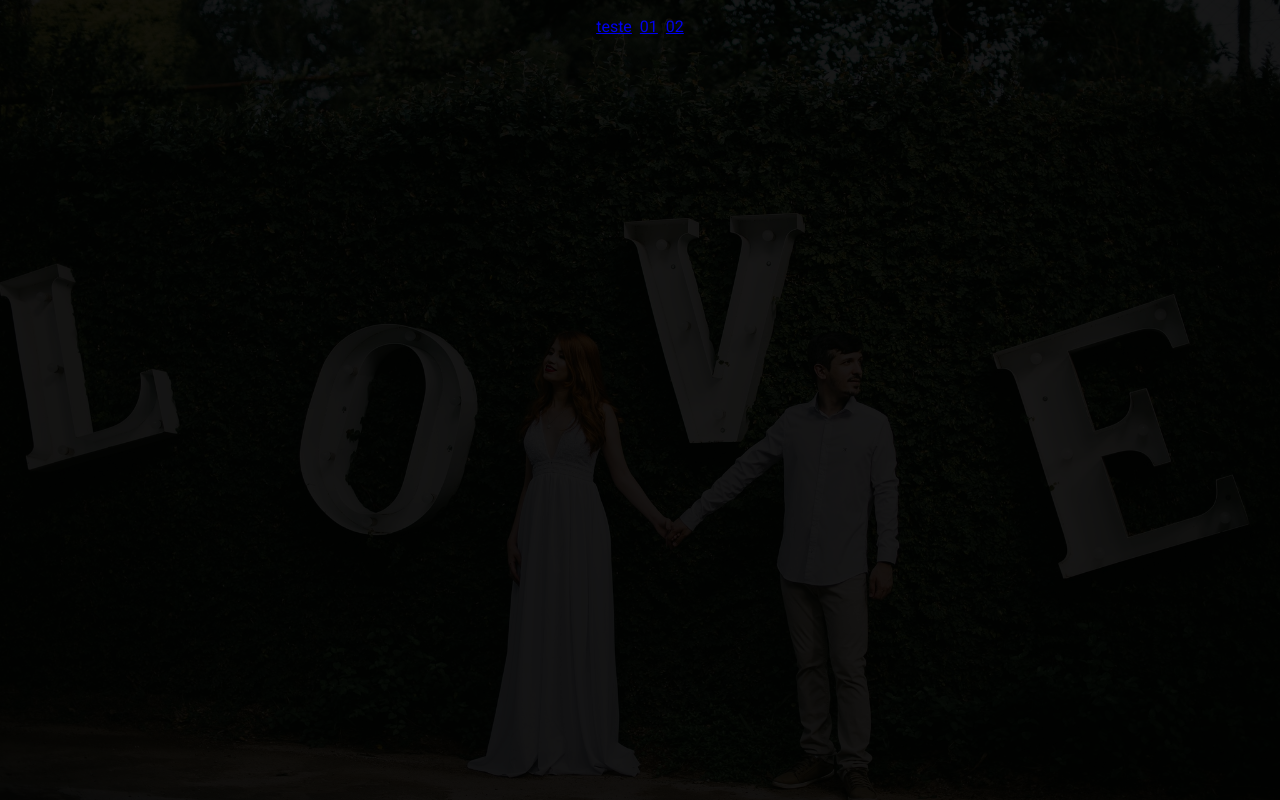
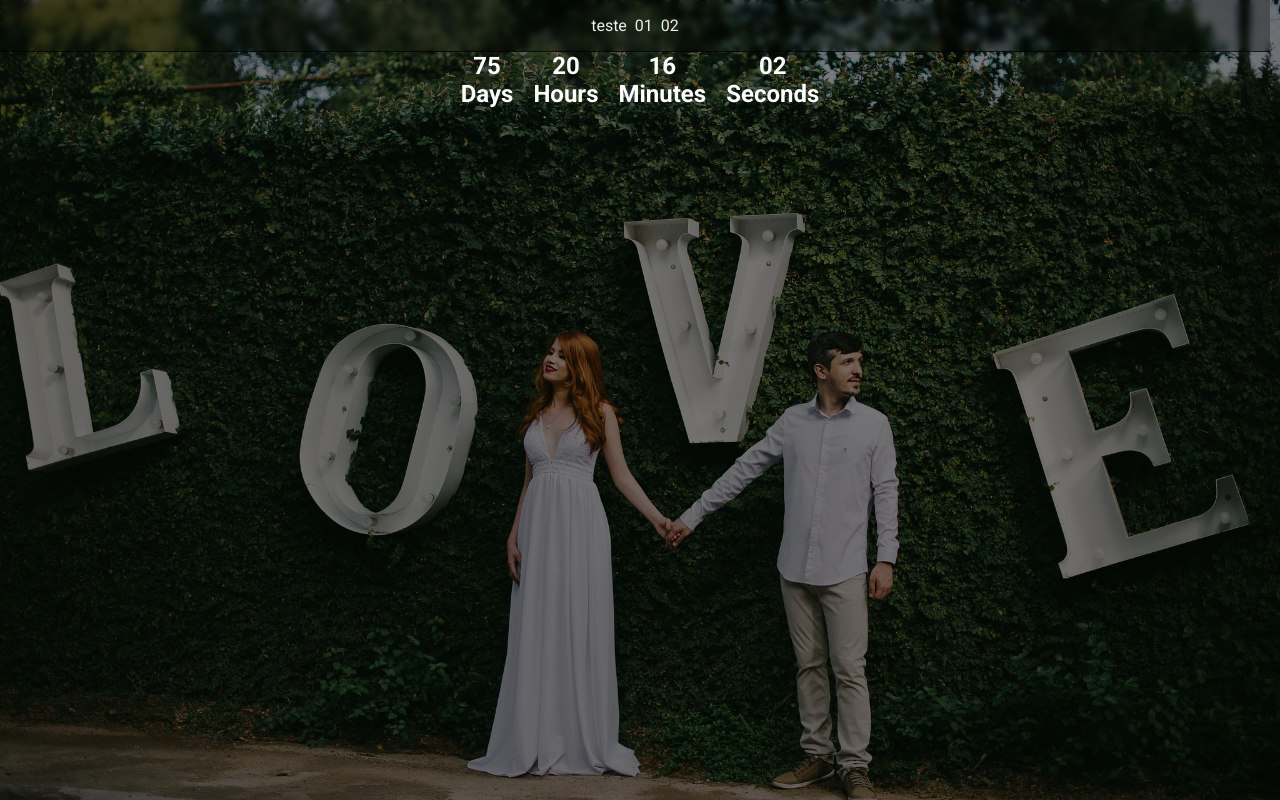
Before and after one commit to kaiopomini/kaioekamilawedding, a React (Vite) app: page / in a window 1280 px wide. Built offline with nearby package versions, Linux system fonts and the light colour scheme.

Commit message:
fix: ovelay styles

```diff
--- a/src/components/Countdown/index.tsx
+++ b/src/components/Countdown/index.tsx
@@ -8,12 +8,25 @@ const CountdownContainer = styled.div`
   font-size: 24px;
   font-weight: bold;
   text-align: center;
+
+  &::after {
+    content: '';
+    position: absolute;
+    top: 0;
+    left: 0;
+    width: 100%;
+    height: 100%;
+    background-color: black;
+    opacity: 0.5;
+    z-index: -1;
+  }
 `;
 
 const TimeContainer = styled.div`
   display: flex;
   flex-direction: column;
   margin: 0 10px;
+  color: white;
 `;
 
 interface Props extends React.HTMLAttributes<HTMLDivElement> {
--- a/src/components/Page/styles.ts
+++ b/src/components/Page/styles.ts
@@ -1,24 +1,13 @@
 import styled from 'styled-components';
+
+import img001 from '../../../resources/images/001.jpg';
 
 export const Container = styled.div`
   .section-1 {
-    background-image: url('../resources/images/001.jpg');
+    background-image: url(${img001});
     background-repeat: no-repeat;
     background-size: cover;
     background-position: center;
-    position: relative;
-    height: 100vh;
-    width: 100%;
-    &::before {
-      content: '';
-      position: absolute;
-      top: 0;
-      left: 0;
-      width: 100%;
-      height: 100%;
-      background-color: black;
-      opacity: 0.9;
-    }
   }
 
   .gray:nth-child(even) {
--- a/src/components/UniqueOverlay/styles.ts
+++ b/src/components/UniqueOverlay/styles.ts
@@ -13,7 +13,7 @@ export const Header = styled.header`
   position: fixed;
   top: 0;
   left: 0;
-  right: 0;
+  right: 10px;
 
   display: flex;
   justify-content: center;
@@ -21,6 +21,12 @@ export const Header = styled.header`
 
   padding: 0 20px;
   min-height: 52px;
+  backdrop-filter: blur(3px);
+  background-color: rgba(0, 0, 0, 0.3);
+  color: white;
+
+  border-bottom: 1px solid rgba(0, 0, 0, 0.7);
+
   ul {
     display: flex;
     box-sizing: border-box;
@@ -28,6 +34,15 @@ export const Header = styled.header`
     gap: 8px;
     li {
       display: flex;
+
+      a {
+        text-decoration: none;
+        color: #eee;
+
+        &:hover {
+          color: #ccc;
+        }
+      }
     }
   }
 `;
@@ -36,14 +51,19 @@ export const Footer = styled(motion.footer)`
   position: fixed;
   bottom: 0;
   left: 0;
-  right: 0;
+  right: 10px;
 
+  backdrop-filter: blur(3px);
+  background-color: rgba(0, 0, 0, 0.3);
+  color: white;
+
+  padding: 16px 0 30px;
+  border-top: 1px solid rgba(0, 0, 0, 0.7);
   ul {
     display: flex;
     flex-direction: column;
     align-items: center;
     justify-content: center;
-
     li {
       list-style: none;
 
@@ -55,19 +75,17 @@ export const Footer = styled(motion.footer)`
 
       a {
         text-decoration: none;
-        color: #393c41;
+        color: #eee;
 
         &:hover {
-          color: #000;
+          color: #ccc;
         }
       }
     }
   }
 
-  margin-bottom: 30px;
-
   @media (min-width: 600px) {
-    margin-bottom: 38px;
+    padding-bottom: 38px;
 
     ul {
       flex-direction: row;
--- a/src/styles/GlobalStyles.ts
+++ b/src/styles/GlobalStyles.ts
@@ -14,4 +14,22 @@ export const GlobalStyles = createGlobalStyle`
   html {
     scroll-behavior: smooth;
 }
+
+*::-webkit-scrollbar {
+  width: 10px;
+}
+
+*::-webkit-scrollbar-track {
+  background: transparent;
+}
+
+*::-webkit-scrollbar-thumb {
+  background: transparent;
+  border-radius: 8px;
+}
+
+*:hover::-webkit-scrollbar-thumb {
+  background: #cfcfcf;
+}
+
 `;
```
